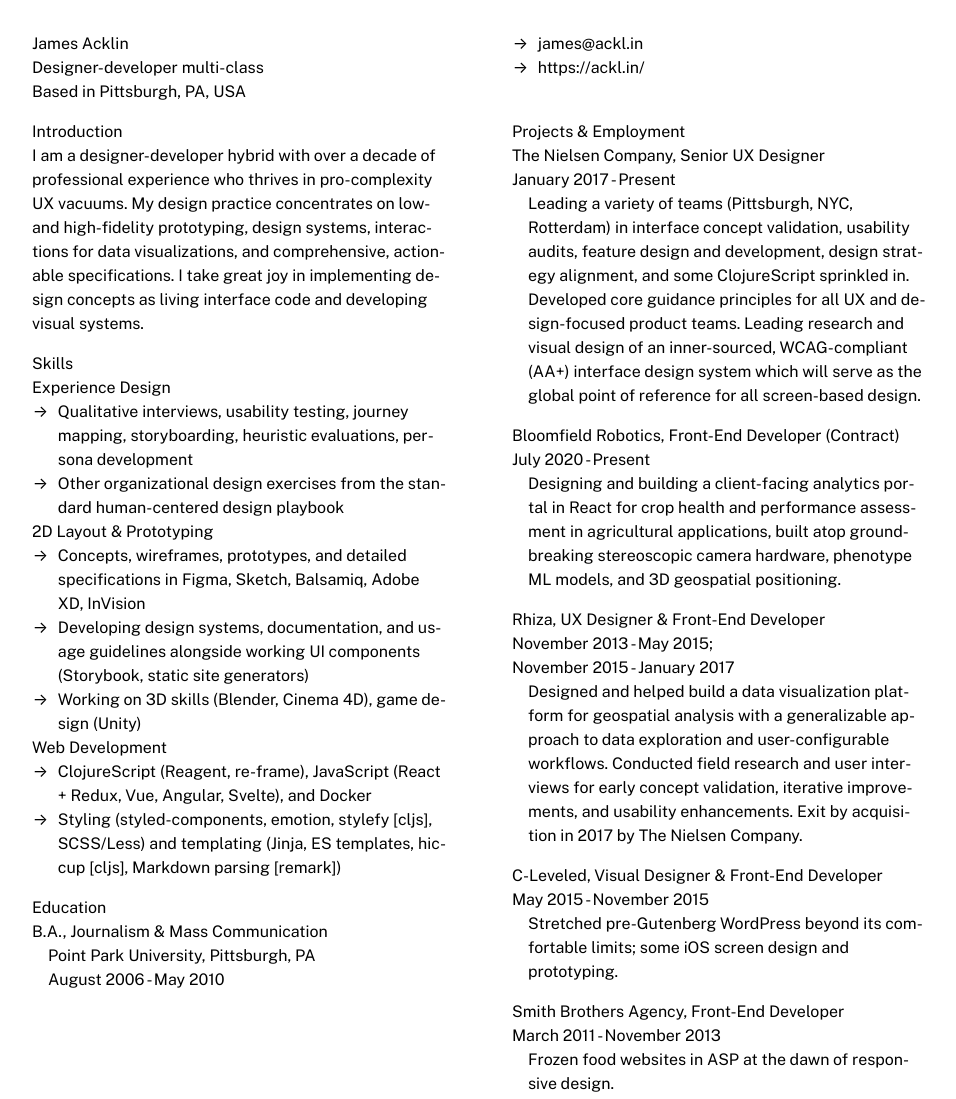
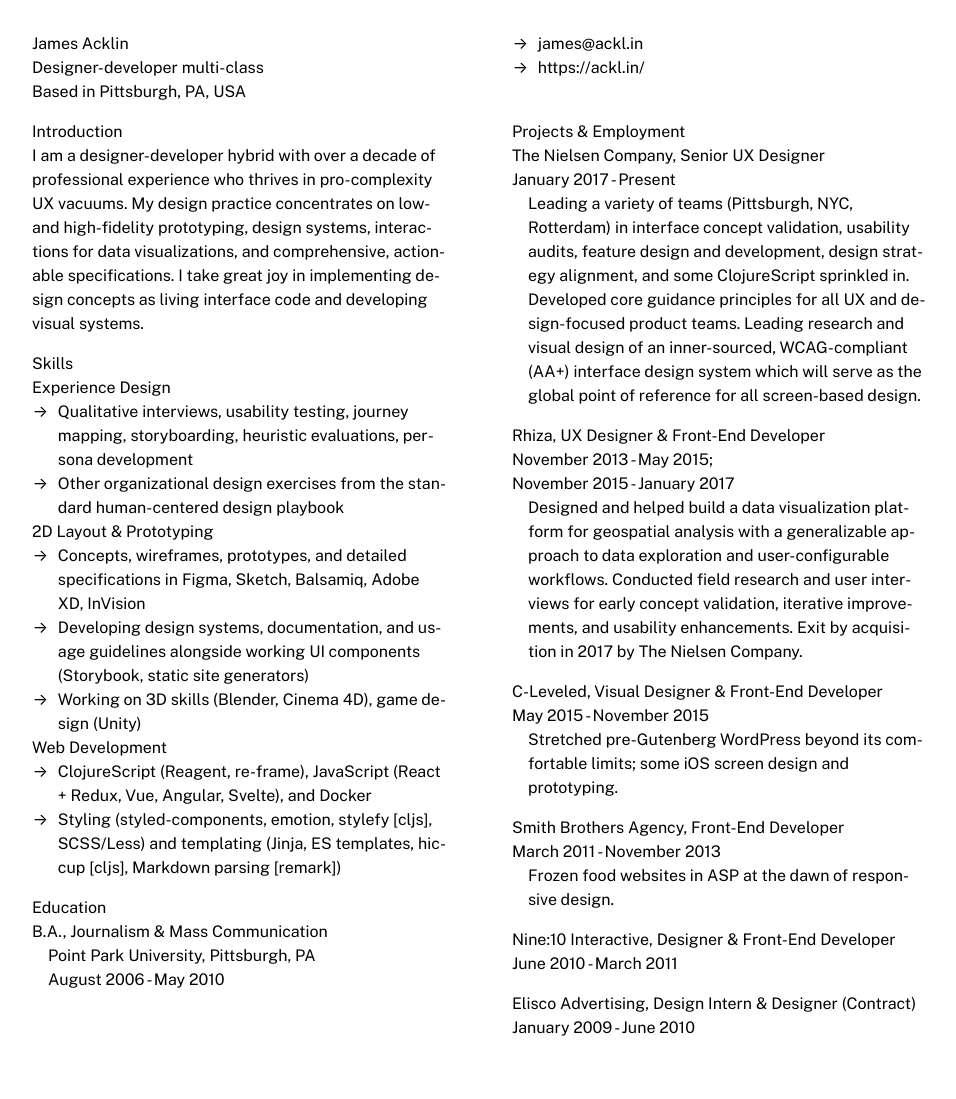
Before and after one commit to jamesacklin/james-acklin-site-v2, a Gatsby site: page /cv in a window 1280 px wide. Shown: the top 1099 px of the page, without its empty margins (160-1116 px from the left). After the commit the page ends 1072 px from the top, so only its background shows below. Built offline with nearby package versions, Linux system fonts and the light colour scheme; Gatsby itself is replaced by a stand-in of ours.

Commit message:
some changes

```diff
--- a/src/pages/cv.js
+++ b/src/pages/cv.js
@@ -104,17 +104,6 @@
             design.
           </p>
           <h3 className={hed}>
-            Bloomfield Robotics, Front-End Developer (Contract)
-            <br />
-            July 2020 - Present
-          </h3>
-          <p className={job}>
-            Designing and building a client-facing analytics portal in React for
-            crop health and performance assessment in agricultural applications,
-            built atop groundbreaking stereoscopic camera hardware, phenotype ML
-            models, and 3D geospatial positioning.
-          </p>
-          <h3 className={hed}>
             Rhiza, UX Designer &amp; Front-End Developer
             <br />
             November 2013 - May 2015;
```
Also changed, not shown: src/components/Banner.js (+1 -6 lines).
